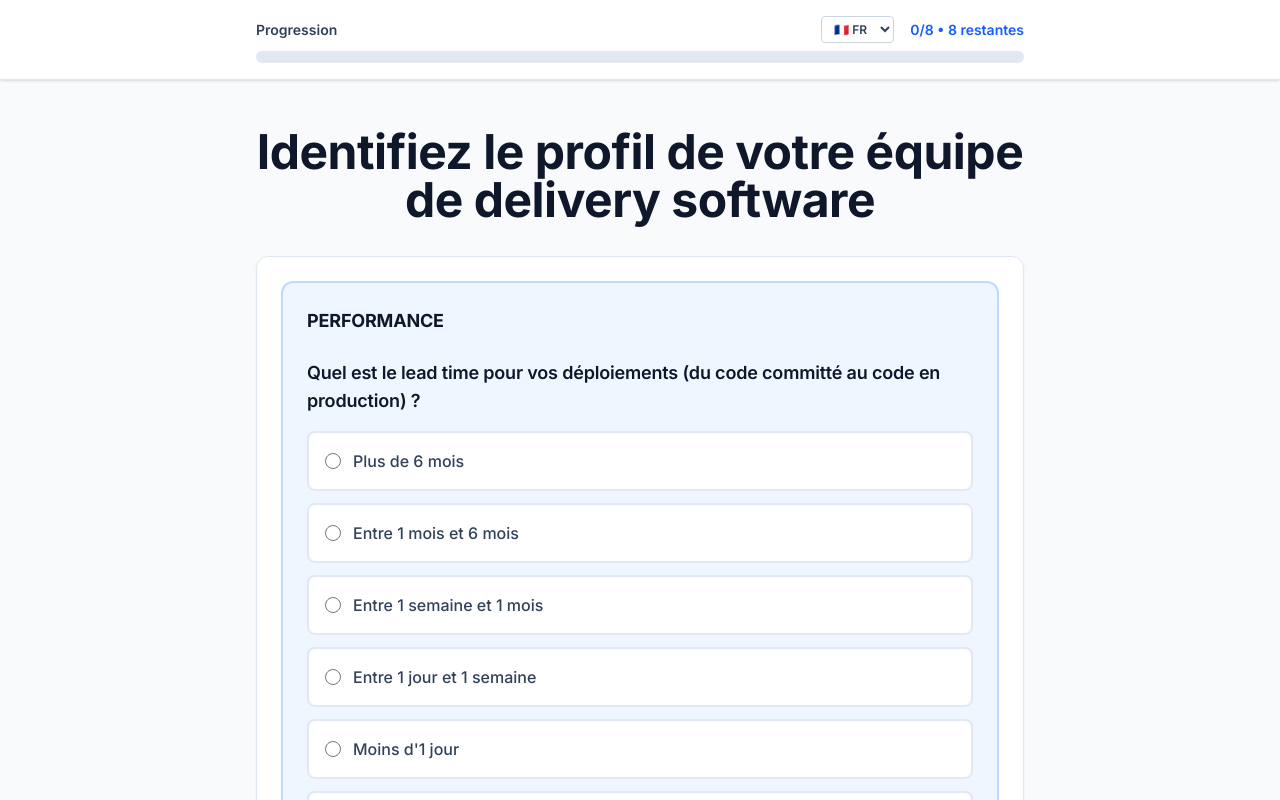
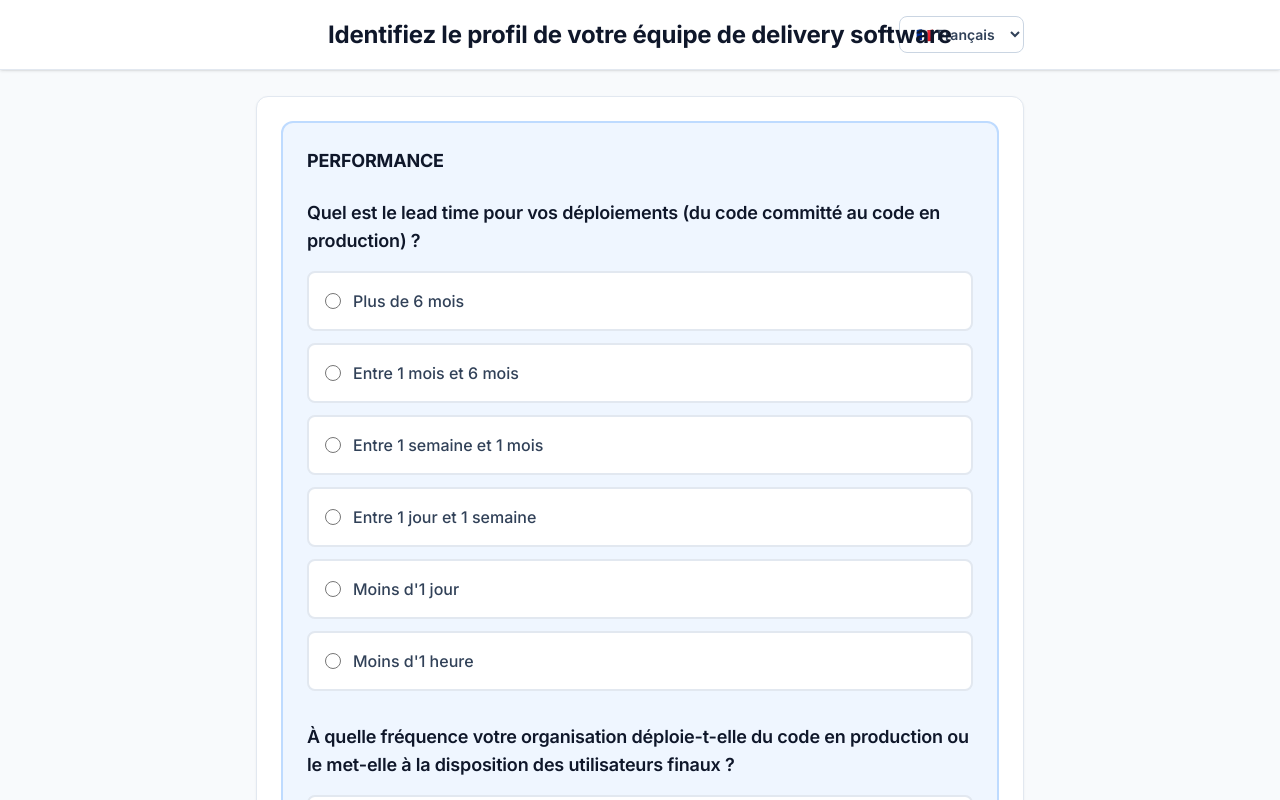
Before and after one commit to JDUcraft/dora, a Next.js app: page / in a window 1280 px wide. Shown: the top 800 px of the page. Built offline with nearby package versions, Linux system fonts and the light colour scheme.

Commit message:
Add title in header for questionnaire page and simplify layout

```diff
--- a/messages/en.json
+++ b/messages/en.json
@@ -2,7 +2,7 @@
   "common": {
     "progression": "Progress",
     "remaining": "remaining",
-    "newEvaluation": "← New evaluation"
+    "newEvaluation": "New evaluation"
   },
   "home": {
     "title": "Identify your software delivery team's profile",
--- a/messages/fr.json
+++ b/messages/fr.json
@@ -2,7 +2,7 @@
   "common": {
     "progression": "Progression",
     "remaining": "restante",
-    "newEvaluation": "← Nouvelle évaluation"
+    "newEvaluation": "Nouvelle évaluation"
   },
   "home": {
     "title": "Identifiez le profil de votre équipe de delivery software",
--- a/src/app/page.tsx
+++ b/src/app/page.tsx
@@ -275,47 +275,30 @@ export default function Home() {
     );
   }
 
-  const progress = Math.round((Object.keys(answers).length / questions.length) * 100);
-  const answeredCount = Object.keys(answers).length;
-  const totalQuestions = questions.length;
-  const remainingQuestions = totalQuestions - answeredCount;
+
 
   return (
     <>
       <div className="fixed top-0 left-0 right-0 z-50 bg-white/95 backdrop-blur-sm py-4 px-6 shadow-sm border-b border-slate-200">
-        <div className="max-w-3xl mx-auto">
-          <div className="flex justify-between items-center mb-2">
-            <span className="text-sm font-semibold text-slate-700">{t('common.progression')}</span>
-            <div className="flex items-center gap-4">
-              <select
-                value={locale}
-                onChange={(e) => changeLocale(e.target.value as 'fr' | 'en')}
-                className="text-xs font-semibold text-slate-700 bg-white border border-slate-300 rounded px-2 py-1 hover:border-blue-500 focus:outline-none focus:ring-2 focus:ring-blue-500 focus:border-transparent cursor-pointer"
-              >
-                <option value="fr">🇫🇷 FR</option>
-                <option value="en">🇬🇧 EN</option>
-              </select>
-              <span className="text-sm font-semibold text-blue-600">
-                {answeredCount}/{totalQuestions} • {remainingQuestions} {t('common.remaining')}{remainingQuestions !== 1 && locale === 'fr' ? 's' : ''}
-              </span>
-            </div>
-          </div>
-          <div className="progress-bar">
-            <div
-              className="progress-fill"
-              style={{ width: `${progress}%` }}
-            />
+        <div className="max-w-3xl mx-auto flex justify-between items-center">
+          <h1 className="text-xl md:text-2xl font-bold text-slate-900 absolute left-1/2 transform -translate-x-1/2">
+            {t('home.title')}
+          </h1>
+          <div className="flex items-center gap-4 ml-auto">
+            <select
+              value={locale}
+              onChange={(e) => changeLocale(e.target.value as 'fr' | 'en')}
+              className="text-sm font-semibold text-slate-700 bg-white border border-slate-300 rounded-lg px-3 py-2 hover:border-blue-500 focus:outline-none focus:ring-2 focus:ring-blue-500 focus:border-transparent cursor-pointer"
+            >
+              <option value="fr">🇫🇷 Français</option>
+              <option value="en">🇬🇧 English</option>
+            </select>
           </div>
         </div>
       </div>
 
-      <div className="min-h-screen py-12 px-4 pt-32">
+      <div className="min-h-screen py-12 px-4 pt-24">
         <div className="max-w-3xl mx-auto">
-          <div className="mb-8 text-center animate-fade-in">
-            <h1 className="text-5xl font-bold text-slate-900 mb-3">
-              {t('home.title')}
-            </h1>
-          </div>
 
 
 
```
